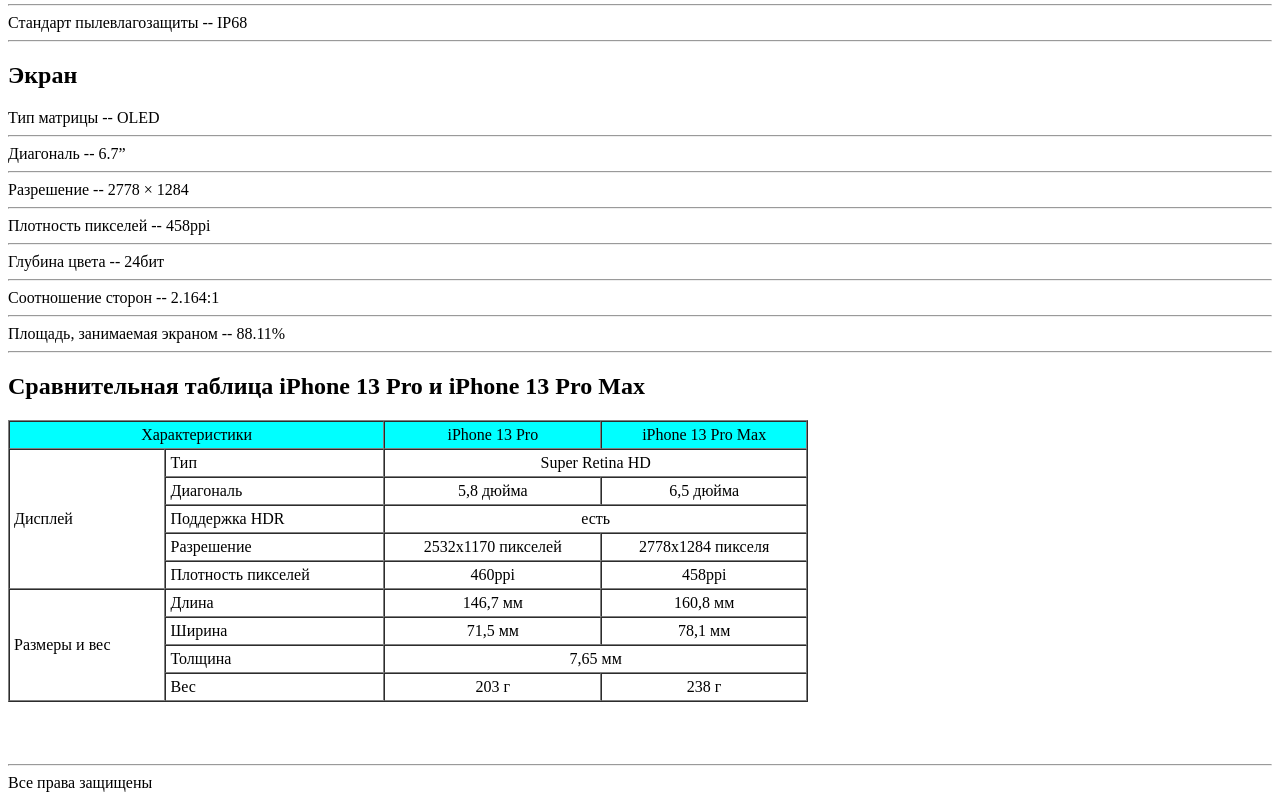
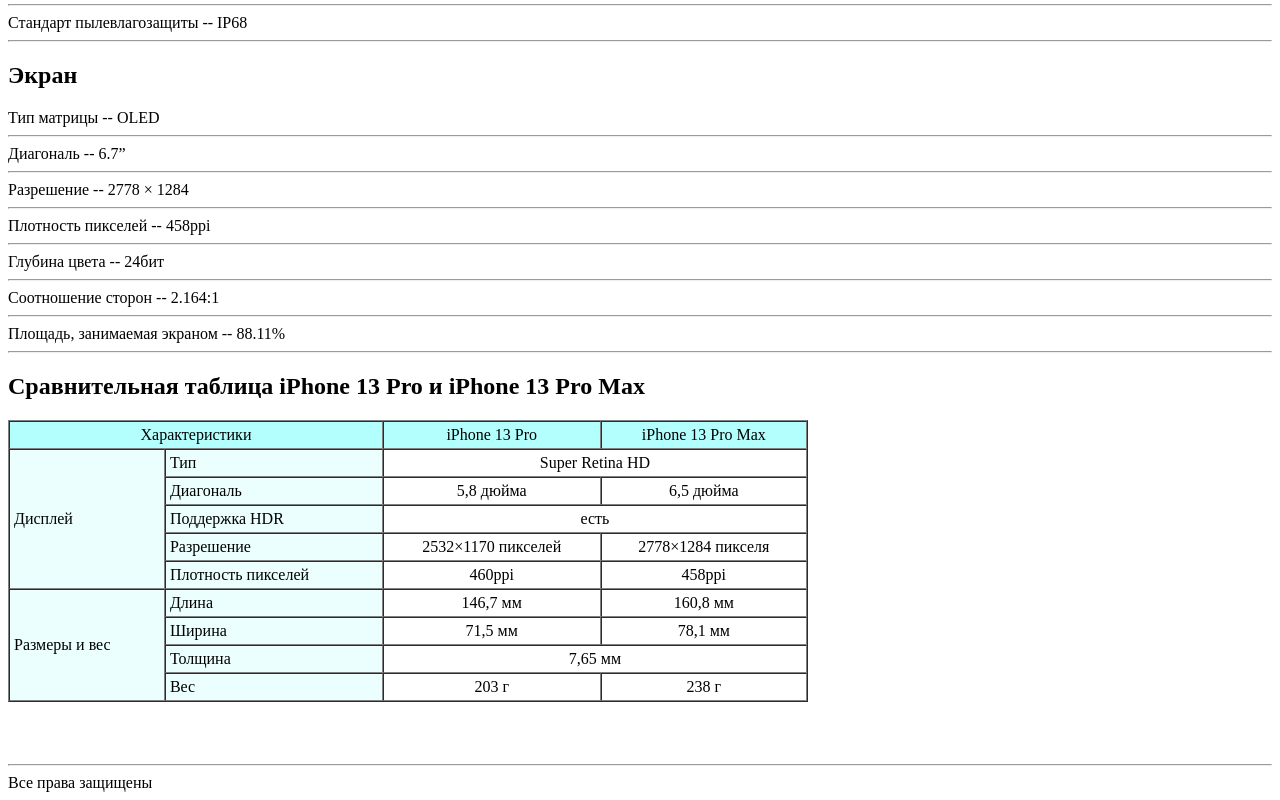
Before and after one commit to MirSerg/iphone, a plain HTML site: page index.html in a window 1280 px wide. Shown: the part 747-1547 px from the top of the page. Drawn offline with Linux system fonts and the light colour scheme.

Commit message:
Add files via upload

```diff
--- a/index.html
+++ b/index.html
@@ -3,6 +3,10 @@
 <head>
     <meta charset="UTF-8">
     <title>iPhone</title>
+</head>
+
+<body>
+<header>
     <nav>
         <a href="#">Главная</a>
         <a href="#comptable">Сравнение с 13 Pro</a>
@@ -10,8 +14,7 @@
         <a href="order.html">Заказать</a>
     </nav>
     <h1>Характеристики iPhone 13 Pro Max</h1>
-</head>
-<body>
+</header>
 <img src="images/iphone.jpeg" alt="картинка iPhone 13 Pro Max" width="250px">
 <main>
     <div>
@@ -52,9 +55,8 @@
     </div>
     <div>
         <h2 id="comptable">Сравнительная таблица iPhone 13 Pro и iPhone 13 Pro Max</h2>
-  </div>
         <table border="1" width="800" cellspacing="0" cellpadding="4">
-    <thead align="center" bgcolor="aqua">
+            <thead align="center" bgcolor="#b2fffd">
             <tr>
                 <td colspan="2">Характеристики</td>
                 <td>iPhone 13 Pro</td>
@@ -62,50 +64,51 @@
             </tr>
             </thead>
             <tr>
-      <td rowspan="5">Дисплей</td>
-      <td>Тип</td>
+                <td rowspan="5" bgcolor="eafffe">Дисплей</td>
+                <td bgcolor="eafffe">Тип</td>
                 <td colspan="2" align="center">Super Retina HD</td>
             </tr>
             <tr>
-      <td>Диагональ</td>
+                <td bgcolor="eafffe">Диагональ</td>
                 <td align="center">5,8 дюйма</td>
                 <td align="center">6,5 дюйма</td>
             </tr>
             <tr>
-      <td>Поддержка HDR</td>
+                <td bgcolor="eafffe">Поддержка HDR</td>
                 <td colspan="2" align="center">есть</td>
             </tr>
             <tr>
-      <td>Разрешение</td>
-      <td align="center">2532x1170 пикселей</td>
-      <td align="center">2778x1284 пикселя</td>
+                <td bgcolor="eafffe">Разрешение</td>
+                <td align="center">2532&times;1170 пикселей</td>
+                <td align="center">2778&times;1284 пикселя</td>
             </tr>
             <tr>
-      <td>Плотность пикселей</td>
+                <td bgcolor="eafffe">Плотность пикселей</td>
                 <td align="center">460ppi</td>
                 <td align="center">458ppi</td>
             </tr>
             <tr>
-      <td rowspan="4">Размеры и вес</td>
-      <td>Длина</td>
+                <td rowspan="4" bgcolor="eafffe">Размеры и вес</td>
+                <td bgcolor="eafffe">Длина</td>
                 <td align="center">146,7 мм</td>
                 <td align="center">160,8 мм</td>
             </tr>
             <tr>
-      <td>Ширина</td>
+                <td bgcolor="eafffe">Ширина</td>
                 <td align="center">71,5 мм</td>
                 <td align="center">78,1 мм</td>
             </tr>
             <tr>
-      <td>Толщина</td>
+                <td bgcolor="eafffe">Толщина</td>
                 <td colspan="2" align="center">7,65 мм</td>
             </tr>
             <tr>
-      <td>Вес</td>
+                <td bgcolor="eafffe">Вес</td>
                 <td align="center">203 г</td>
                 <td align="center">238 г</td>
             </tr>
         </table>
+    </div>
 </main>
 </body>
 
```
Also changed, not shown: order.html (+7 -4 lines), reviews.html (+35 -21 lines). Lines whose indentation alone changed are shown as unchanged.
